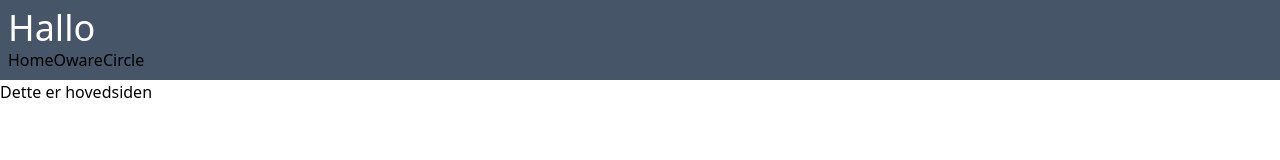
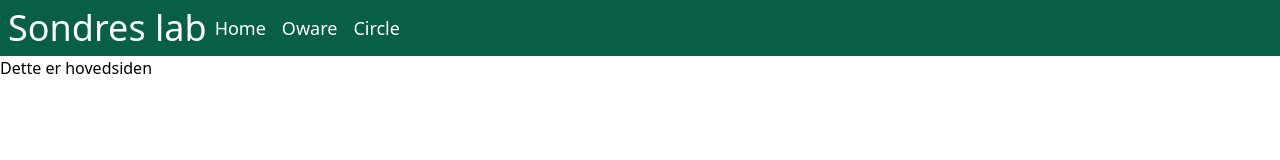
Before and after one commit to sondremb/experiments, a website built with Vite: page index.html in a window 1280 px wide. Built offline with nearby package versions, Linux system fonts and the light colour scheme.

Commit message:
Eksperimenter med styling

```diff
--- a/index.html
+++ b/index.html
@@ -6,8 +6,8 @@
 		<script type="module" src="/src/main.ts"></script>
 	</head>
 	<body>
-		<header id="header" class="bg-slate-600 py-2 px-2">
-			<h1 class="text-white text-4xl">Hallo</h1>
+		<header id="header" class="px-2 bg-emerald-800 flex">
+			<h1 class="text-white text-4xl my-2">Sondres lab</h1>
 		</header>
 		<div id="app" />
 	</body>
--- a/src/dom-utils.ts
+++ b/src/dom-utils.ts
@@ -40,9 +40,10 @@ export function createSvgElement(
 export function createChild(
 	parent: HTMLElement,
 	tag: TagName,
-	attributes?: AttributeMap
+	attributes?: AttributeMap,
+	innerHtml?: string
 ): HTMLElement {
-	const element = createElement(tag, attributes);
+	const element = createElement(tag, attributes, innerHtml);
 	parent.appendChild(element);
 	return element;
 }
--- a/src/main.ts
+++ b/src/main.ts
@@ -1,5 +1,5 @@
 import { mainPage } from ".";
-import { removeAllChildren } from "./dom-utils";
+import { createChild, removeAllChildren } from "./dom-utils";
 import { LinkFactory } from "./navigation";
 import { oware } from "./Oware/draw";
 import { perlinCircle } from "./perlin/circle";
@@ -19,11 +19,26 @@ function main() {
 		}
 	});
 	const header = document.getElementById("header");
-	header?.appendChild(linkFactory.createLink("/", "Home"));
-	header?.appendChild(linkFactory.createLink("/oware", "Oware"));
-	header?.appendChild(linkFactory.createLink("/circle", "Circle"));
+	header?.appendChild(headerLink("/", "Home"));
+	header?.appendChild(headerLink("/oware", "Oware"));
+	header?.appendChild(headerLink("/circle", "Circle"));
 
 	linkFactory.onNavigation();
+
+	function headerLink(url: string, text: string): HTMLAnchorElement {
+		const anchor = linkFactory.createLink(url);
+		anchor.classList.add(
+			"text-white",
+			"align-middle",
+			"hover:bg-emerald-600",
+			"px-2",
+			"text-lg",
+			"flex",
+			"items-center"
+		);
+		createChild(anchor, "span", {}, text);
+		return anchor;
+	}
 }
 
 export type AppFunction = (appDiv: HTMLDivElement) => void;
--- a/src/navigation.ts
+++ b/src/navigation.ts
@@ -7,13 +7,22 @@ export class LinkFactory {
 		this.callback = callback;
 	}
 
-	createLink(url: string, text: string) {
-		const element = createElement("a", { href: url }, text);
+	createLink(
+		url: string,
+		text?: string,
+		className?: string
+	): HTMLAnchorElement {
+		const element = createElement(
+			"a",
+			{ href: url },
+			text
+		) as HTMLAnchorElement;
 		element.onclick = (e: MouseEvent) => {
 			e.preventDefault();
 			window.history.pushState({}, "", url);
 			this.onNavigation();
 		};
+		if (className) element.className = className;
 		return element;
 	}
 
```
